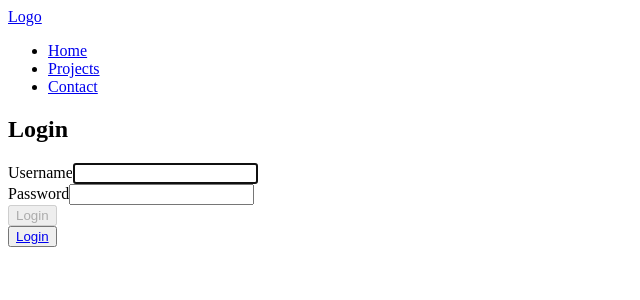
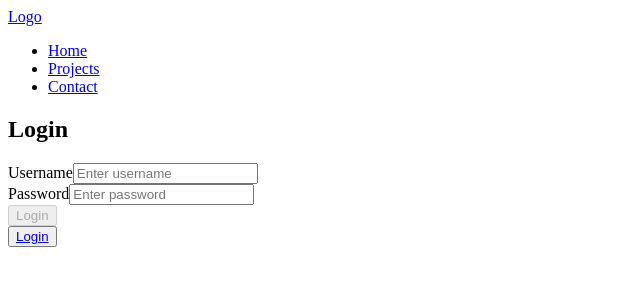
Before and after one commit to Lecuyer-Quentin/Portfolio, a React (Vite) app in the folder frontend/: page /login in a window 1280 px wide. Shown: the top 300 px of the page, without its empty margins (0-640 px from the left). Built offline with nearby package versions, Linux system fonts and the light colour scheme.

Commit message:
Refacto Form

```diff
--- a/frontend/src/features/auth/LoginForm.jsx
+++ b/frontend/src/features/auth/LoginForm.jsx
@@ -29,7 +29,7 @@ const reducer = (state, action) => {
 const LoginForm = () => {
   const [state, dispatch] = useReducer(reducer, initialState)
   const dispatchStore = useDispatch()
-  const userRef = useRef()
+  // const inputRef = useRef()
   const errRef = useRef()
   const navigate = useNavigate()
   const canSubmit = [state.username, state.password].every(Boolean)
@@ -43,9 +43,9 @@ const LoginForm = () => {
     draggable: true,
   })
 
-  useEffect(() => {
-    userRef.current.focus()
-  }, [])
+  // useEffect(() => {
+  //   inputRef.current.focus()
+  // }, [])
 
   useEffect(() => {
     dispatch({ type: 'error', payload: '' })
@@ -65,20 +65,14 @@ const LoginForm = () => {
     try {
       const response = await login(credentials).unwrap()
       const { accessToken, refreshToken, roles, username} = response
-      //!
-      // console.log(response)
-
       dispatchStore(setAuth(accessToken, refreshToken))
       dispatchStore(setUser(username, roles))
-      //!
-      // console.log(username, roles, _id)
-      //!
       navigate('/dashboard')
       notifyLogin()
 
     } catch (err) {
       dispatch({ type: 'error', payload: err.message })
-      errRef.current.focus()
+      errRef.current.focus() //!
     }
   }
 
@@ -88,35 +82,69 @@ const LoginForm = () => {
       }
   }
 
+  const renderInput = (name, placeholder, type, value, inputRef) => {
+    return (
+      <input
+        className='login__form__input'
+        type={type}
+        name={name}
+        placeholder={placeholder}
+        value={value}
+        ref={inputRef}
+        onChange={handleInputChange}
+      />
+    )
+  }
   const renderLoginForm = () => {
     return (
-      <form onSubmit={handleSubmit}>
+      <form onSubmit={handleSubmit} className='login__form'>
         <div>
-          <label htmlFor="username">Username</label>
-          <input
-            type="text"
-            name="username"
-            ref={userRef}
-            value={state.username}
-            onChange={handleInputChange}
-          />
+          <label htmlFor="username" className='login__form__label'>Username</label>
+          {renderInput('username', 'Enter username', 'text', state.username)}
         </div>
         <div>
-          <label htmlFor="password">Password</label>
-          <input
-            type="password"
-            name="password"
-            value={state.password}
-            onChange={handleInputChange}
-          />
+          <label htmlFor="password" className='login__form__label'>Password</label>
+          {renderInput('password', 'Enter password', 'password', state.password)}
         </div>
-        <button type="submit" disabled={!canSubmit}>
+        <button className='login__form__button' type="submit" disabled={!canSubmit}>
           Login
         </button>
         {renderError()}
       </form>
     )
-}
+  }
+
+//   const renderLoginForm = () => {
+//     return (
+//       <form onSubmit={handleSubmit} className='login__form'>
+//         <div>
+//           <label htmlFor="username" className='login__form__label'>Username</label>
+//           <input
+//             className='login__form__input'
+//             type="text"
+//             name="username"
+//             ref={userRef}
+//             value={state.username}
+//             onChange={handleInputChange}
+//           />
+//         </div>
+//         <div>
+//           <label htmlFor="password" className='login__form__label'>Password</label>
+//           <input
+//             className='login__form__input'
+//             type="password"
+//             name="password"
+//             value={state.password}
+//             onChange={handleInputChange}
+//           />
+//         </div>
+//         <button type="submit" disabled={!canSubmit}>
+//           Login
+//         </button>
+//         {renderError()}
+//       </form>
+//     )
+// }
 
   return (
     <div>
--- a/frontend/src/features/projects/AddProjects.jsx
+++ b/frontend/src/features/projects/AddProjects.jsx
@@ -1,7 +1,7 @@
 import { useState, useEffect } from 'react'
 import { useDispatch, useSelector } from 'react-redux'
 import { useNavigate } from 'react-router-dom'
-// import { unwrapResult } from '@reduxjs/toolkit'
+import { unwrapResult } from '@reduxjs/toolkit'
 import { useAddProjectMutation } from '../../app/api/projectsSlice'
 import { toast } from 'react-toastify'
 
@@ -148,43 +148,44 @@ const AddProjects = () => {
             formData.append('owner', owner)
             technologiesToAdd.forEach(tech => formData.append('technologies', tech))
 
-            const formDataImages = new FormData()
-            imageFilesToUpload.forEach(image => formDataImages.append('images', image))
-
-
-
-            setAddRequestStatus('pending')
             console.log('formData', formData)
             console.log('title', formData.getAll('title'))
             console.log('description', formData.getAll('description'))
             console.log('link', formData.getAll('link'))
             console.log('owner', formData.getAll('owner'))
-            console.log('images', formData.getAll('images'))
             console.log('technologies', formData.getAll('technologies'))
 
+            const result = await addProject(formData)
+            console.log('result', result)
 
-            const resultAction = await addProject(formData)
-            const resultActionImages = await uploadImages(formDataImages)
-            console.log('resultAction', resultAction)
-            // unwrapResult(resultAction)
+            //! Récupérer l'id du projet ajouté
+            //! return undefined
+            // const { _id } = unwrapResult(result)
+            // console.log('_id', _id)
 
-            // if(!resultAction.error) {
-            //     toast.success('Project added successfully')
-            //     handleClearForm(e)
-            //     navigate('/projects')
-            //     window.location.reload()
-            // } else {
-            //     handleClearForm(e)
-            //     window.location.reload()
-            //     toast.error('Failed to add the project')
-            // }
+
+
+            // const formDataImages = new FormData()
+            // imageFilesToUpload.forEach(image => formDataImages.append('images', image))
+            // formDataImages.append('projectId', _id)
+            // console.log('images', formDataImages.getAll('images'))
+            // const resultActionImages = await uploadImages(formDataImages)
+
+            // const { images } = resultActionImages.payload
+            // console.log('images', images)
+
+            toast.success('Project added successfully')
+            navigate(`/dashboard`)
+            window.location.reload()
 
         } catch (err) {
             toast.error('Failed to add the project')
+            console.log('Failed to add the project', err)
         }
 
     }
 
+    //! a revoir
     const renderInput = (name, label, type = 'text') => {
         return (
             <>
```
